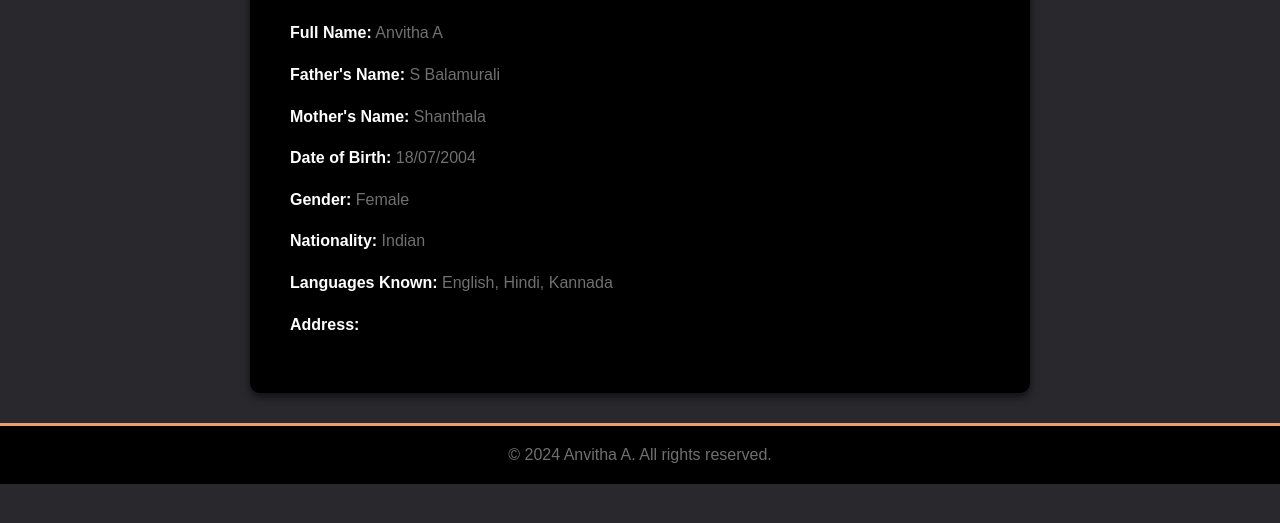
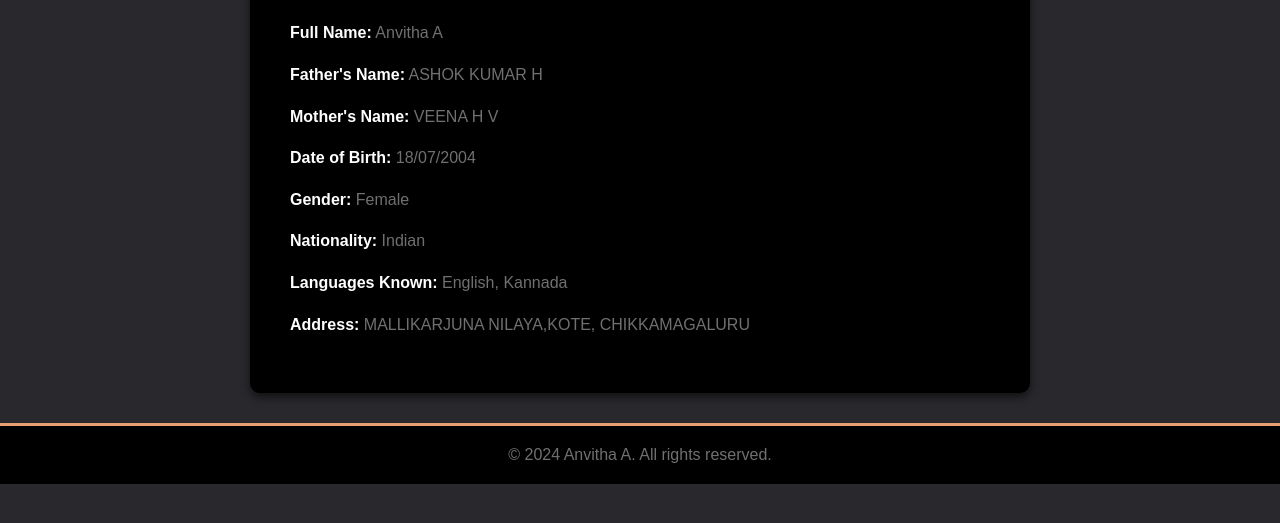
Before and after one commit to Amulya-B28/anvi, a plain HTML site: page biodata.html in a window 1280 px wide. Shown: the part 271-794 px from the top of the page. Drawn offline with Linux system fonts and the light colour scheme.

Commit message:
Update biodata.html

```diff
--- a/biodata.html
+++ b/biodata.html
@@ -18,13 +18,13 @@
     <main class="biodata">
         <h2>Biodata</h2>
         <p><strong>Full Name:</strong> Anvitha A</p>
-        <p><strong>Father's Name:</strong> S Balamurali</p>
-        <p><strong>Mother's Name:</strong> Shanthala</p>
+        <p><strong>Father's Name:</strong> ASHOK KUMAR H</p>
+        <p><strong>Mother's Name:</strong> VEENA H V</p>
         <p><strong>Date of Birth:</strong> 18/07/2004</p>
         <p><strong>Gender:</strong> Female</p>
         <p><strong>Nationality:</strong> Indian</p>
-        <p><strong>Languages Known:</strong> English, Hindi, Kannada</p>
-        <p><strong>Address:</strong> </p>
+        <p><strong>Languages Known:</strong> English, Kannada</p>
+        <p><strong>Address:</strong> MALLIKARJUNA NILAYA,KOTE, CHIKKAMAGALURU</p>
     </main>
     <footer>
         <p>&copy; 2024 Anvitha A. All rights reserved.</p>
```
